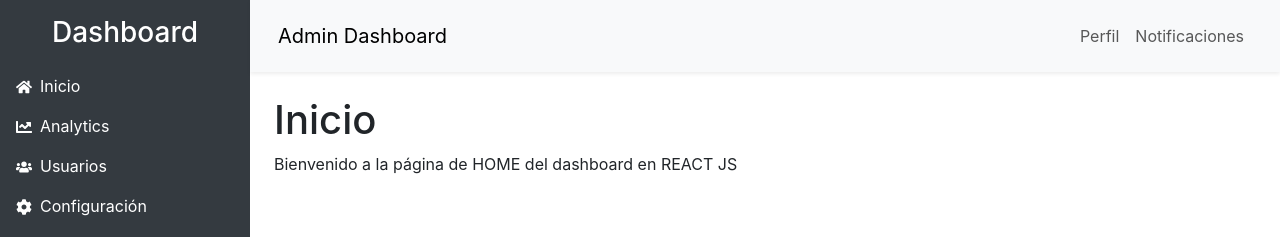
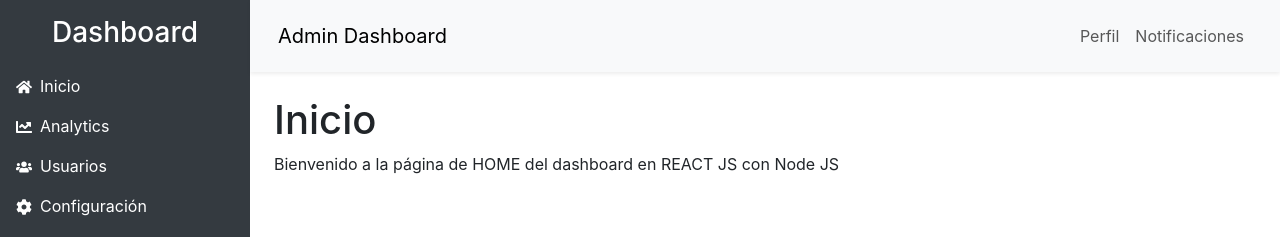
Before and after one commit to galvarez07/dashbboard-react, a React (Vite) app: page / in a window 1280 px wide. Shown: the top 237 px of the page. Built offline with nearby package versions, Linux system fonts and the light colour scheme.

Commit message:
Cambio de Titulo Ejemplo

```diff
--- a/src/pages/Home.jsx
+++ b/src/pages/Home.jsx
@@ -1,10 +1,10 @@
-import React from "react";
+
 
 const Home = () => {
   return (
     <div>
       <h1>Inicio</h1>
-      <p>Bienvenido a la página de HOME del dashboard en REACT JS</p>
+      <p>Bienvenido a la página de HOME del dashboard en REACT JS con Node JS</p>
     </div>
   );
 };
```
